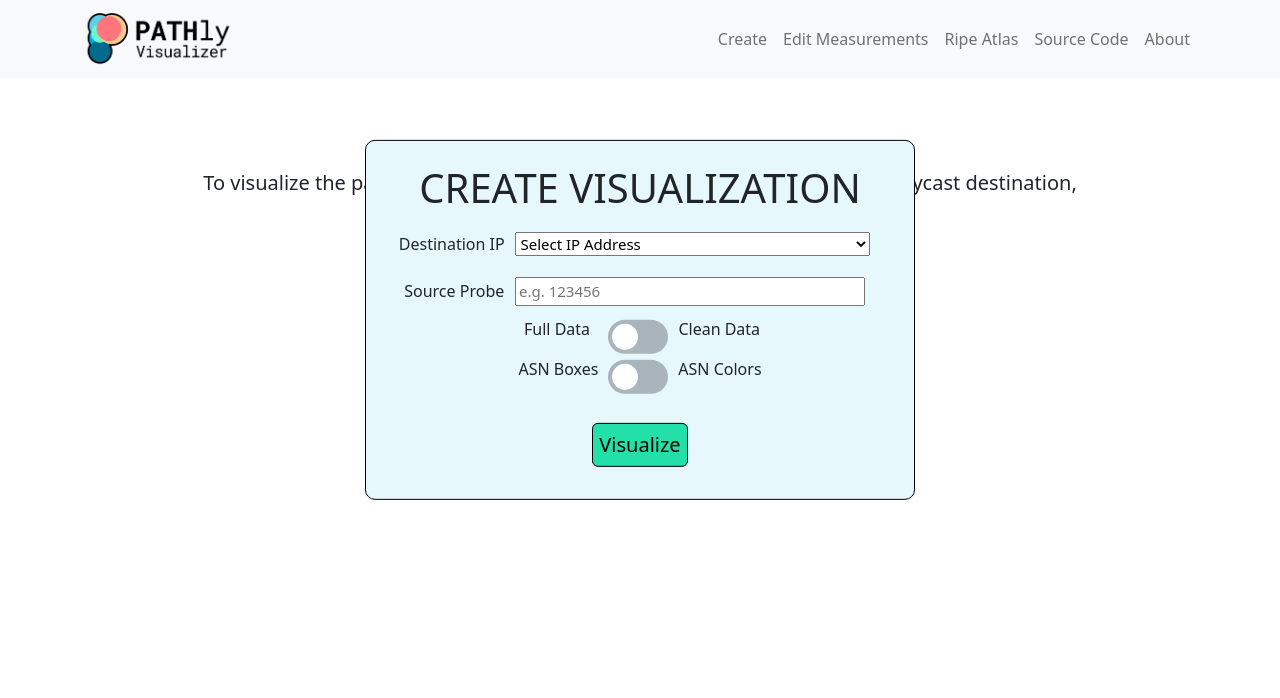
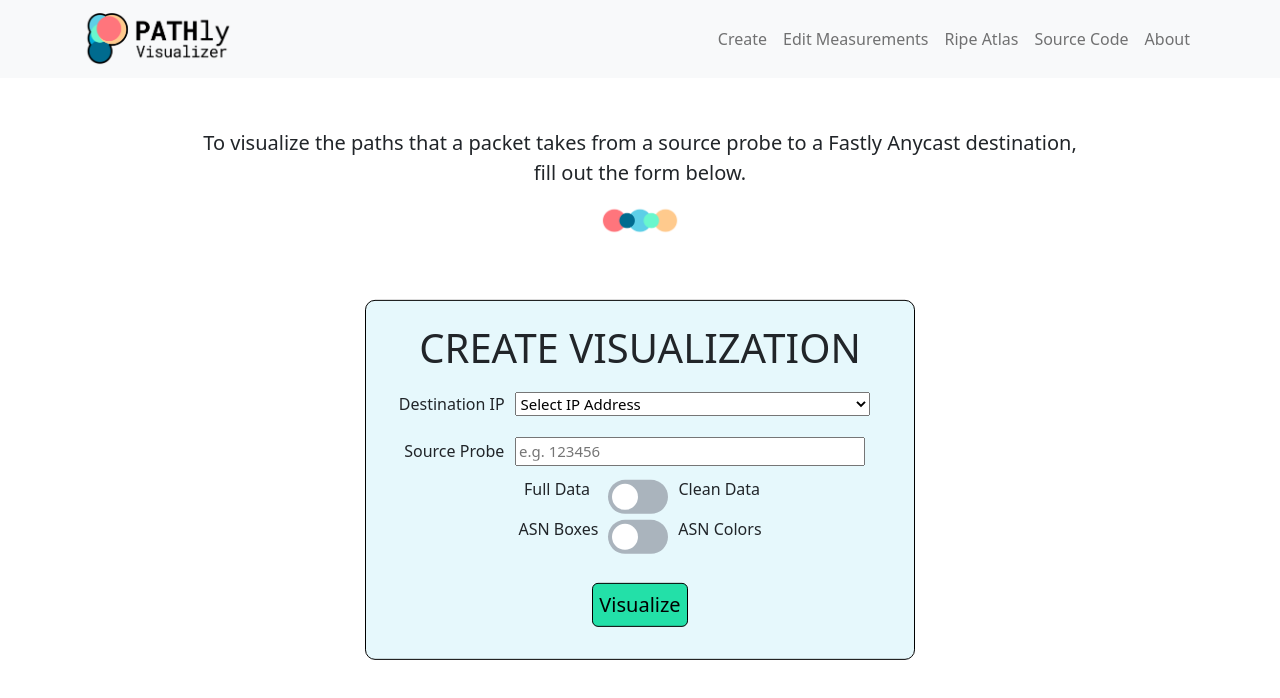
Before and after one commit to fastly/pathly_visualizer, a React (Create React App) app in the folder frontend/: page / in a window 1280 px wide. Shown: the top 698 px of the page. Built offline with nearby package versions, Linux system fonts and the light colour scheme.

Commit message:
final touch ups before merge

```diff
--- a/frontend/src/App.css
+++ b/frontend/src/App.css
@@ -8,7 +8,7 @@
   width: 550px;
   padding: 5px;
   position: absolute;
-  top: 40%;
+  top: 60%;
   left: 50%;
   -ms-transform: translateX(-50%) translateY(-50%);
   -webkit-transform: translate(-50%, -50%);
@@ -165,11 +165,11 @@ input:checked+.slider:before {
 
 }
 
-.instructions {
+.instructionsDiv {
   font-size: 20px;
   justify-content: center;
   text-align: center;
-  transform: translate(0%, 90px);
+  transform: translate(0%, 50px);
 }
 
 .sponsors {
@@ -183,8 +183,8 @@ input:checked+.slider:before {
 }
 
 .descrip {
-  margin-left: 550px;
-  margin-right: 550px;
+  margin-left: 200px;
+  margin-right: 200px;
   padding: 1px;
   align-items: center;
 }
@@ -200,7 +200,7 @@ input:checked+.slider:before {
 #graphArea {
   justify-content: center;
   position: absolute;
-  top: 70%;
+  top: 90%;
   left: 50%;
   transform: translate(-50%, 0%);
 }
--- a/frontend/src/components/Home.jsx
+++ b/frontend/src/components/Home.jsx
@@ -157,8 +157,10 @@ function Home() {
 
     return (
         <>
-                  <p className="instructions"> To visualize the paths that a packet takes from a source probe to a Fastly Anycast destination, <br></br>fill out the form below.</p>
-
+        <div className='instructionsDiv'>
+            <p className="instructions"> To visualize the paths that a packet takes from a source probe to a Fastly Anycast destination, <br></br>fill out the form below.</p>
+            <img src={require("./images/spacer.png")} width="80px" className='spacer'></img>
+        </div>
         <div className="App">
             {/* FORM FOR COLLECTING DATA FROM BACKEND STORAGE HERE */}
             <h1 className="boxTitle">CREATE VISUALIZATION</h1>
```
Also changed, not shown: 1 other file (tests, documents, lock files or other folders).
